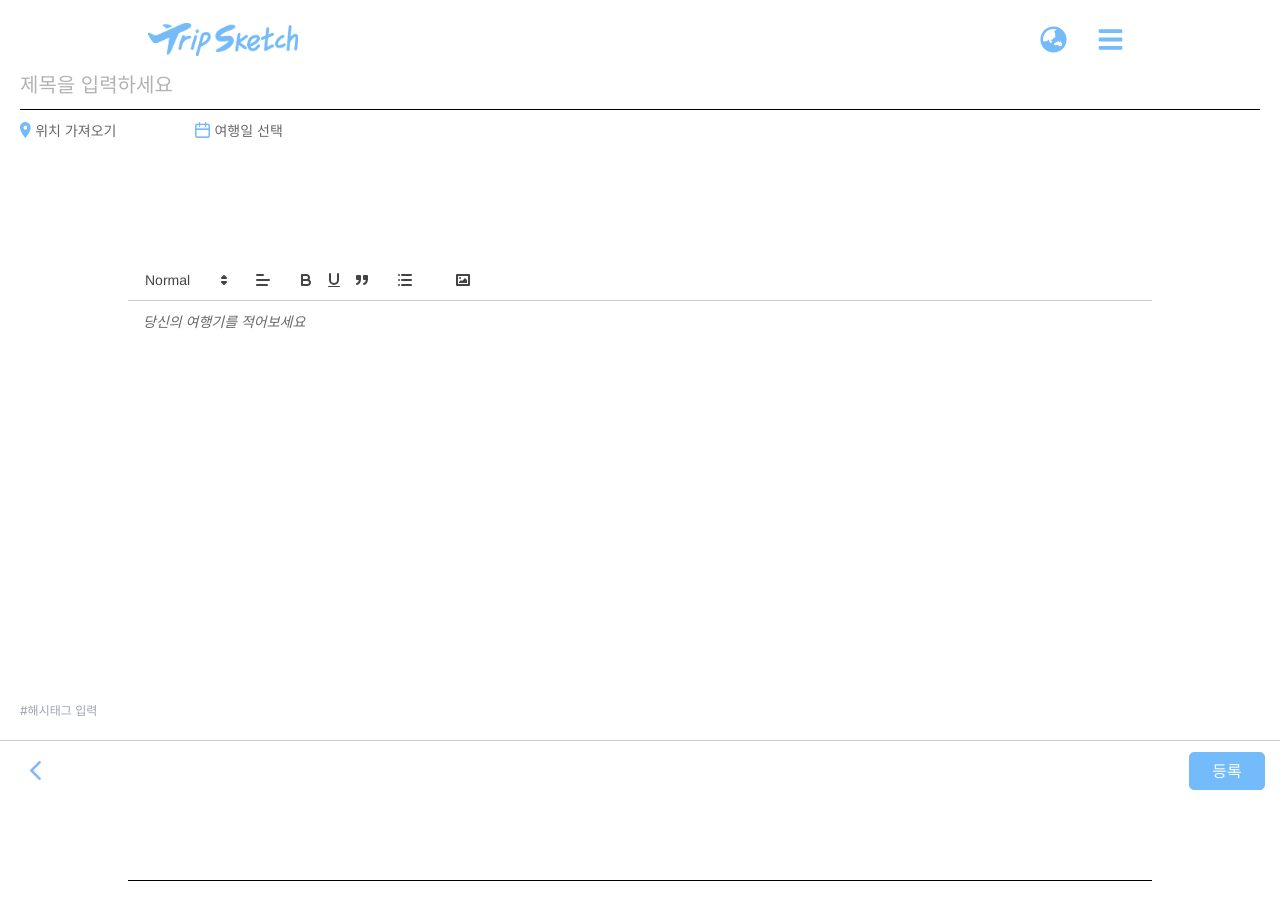
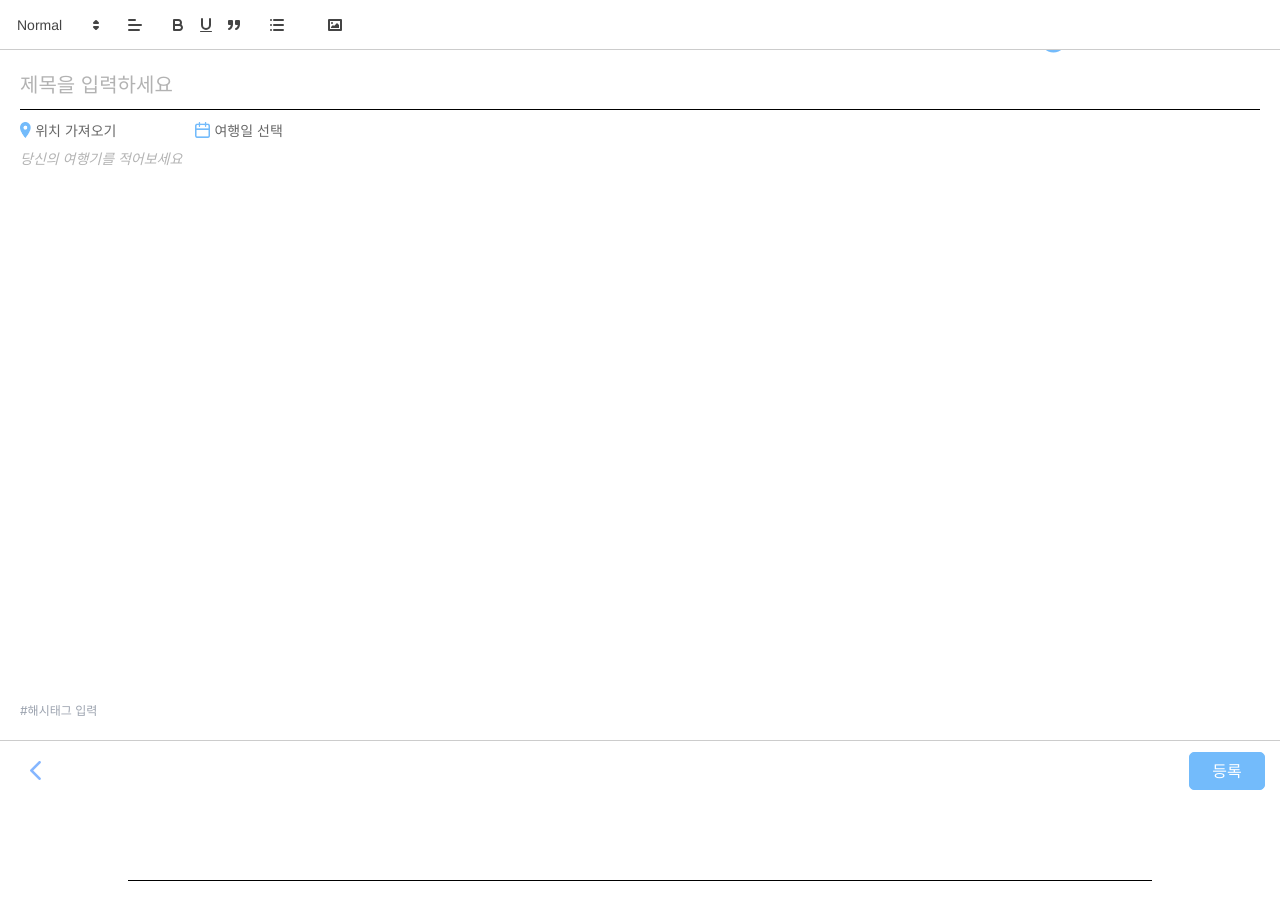
Before and after one commit to rhquddnr95/hg_front, a React (Create React App) app: page /manage/newpost in a window 1280 px wide. Shown: the top 920 px of the page. Built offline with nearby package versions, Linux system fonts and the light colour scheme; what react-geocode would draw is missing.

Commit message:
Style : Editor 컴포넌트 css 변경

```diff
--- a/src/styles/Editor.css
+++ b/src/styles/Editor.css
@@ -5,6 +5,14 @@
  * Copyright (c) 2013, salesforce.com
  */
 .quill {
+  position: fixed;
+  top: 0;
+  left: 0;
+  z-index: 55;
+  background-color: white;
+  height: 100vh;
+  width: 100vw;
+
   @media (max-width: 1024px) {
     width: 100%;
   }
@@ -15,6 +23,7 @@
 }
 
 .ql-container {
+  position: absolute;
   box-sizing: border-box;
   font-family: Helvetica, Arial, sans-serif;
   font-size: 13px;
@@ -40,12 +49,17 @@
   padding: 0;
 }
 .ql-editor {
+  position: fixed;
+  top: 150px;
+  width: calc(100% - 40px);
+  min-height: 400px;
+  font-size: 14px;
   box-sizing: border-box;
   line-height: 1.42;
-  height: 100%;
+  height: calc(100vh - 260px);
   outline: none;
   overflow-y: auto;
-  padding: 12px 15px;
+  padding: 0 20px;
   tab-size: 4;
   -moz-tab-size: 4;
   text-align: left;
@@ -397,13 +411,13 @@
   text-align: right;
 }
 .ql-editor.ql-blank::before {
-  color: rgba(0, 0, 0, 0.6);
+  color: rgba(0, 0, 0, 0.3);
   content: attr(data-placeholder);
   font-style: italic;
-  left: 15px;
+  left: 20px;
   pointer-events: none;
   position: absolute;
-  right: 15px;
+  right: 20px;
 }
 .ql-snow.ql-toolbar:after,
 .ql-snow .ql-toolbar:after {
@@ -966,11 +980,12 @@
 }
 
 .ql-toolbar {
+  position: fixed;
+  display: flex;
+  align-items: center;
+  width: 100%;
+  height: 50px;
   border: none;
+  background-color: white;
   border-bottom: 1px solid #ccc;
 }
-
-.ql-editor {
-  min-height: 400px;
-  font-size: 14px;
-}
```
